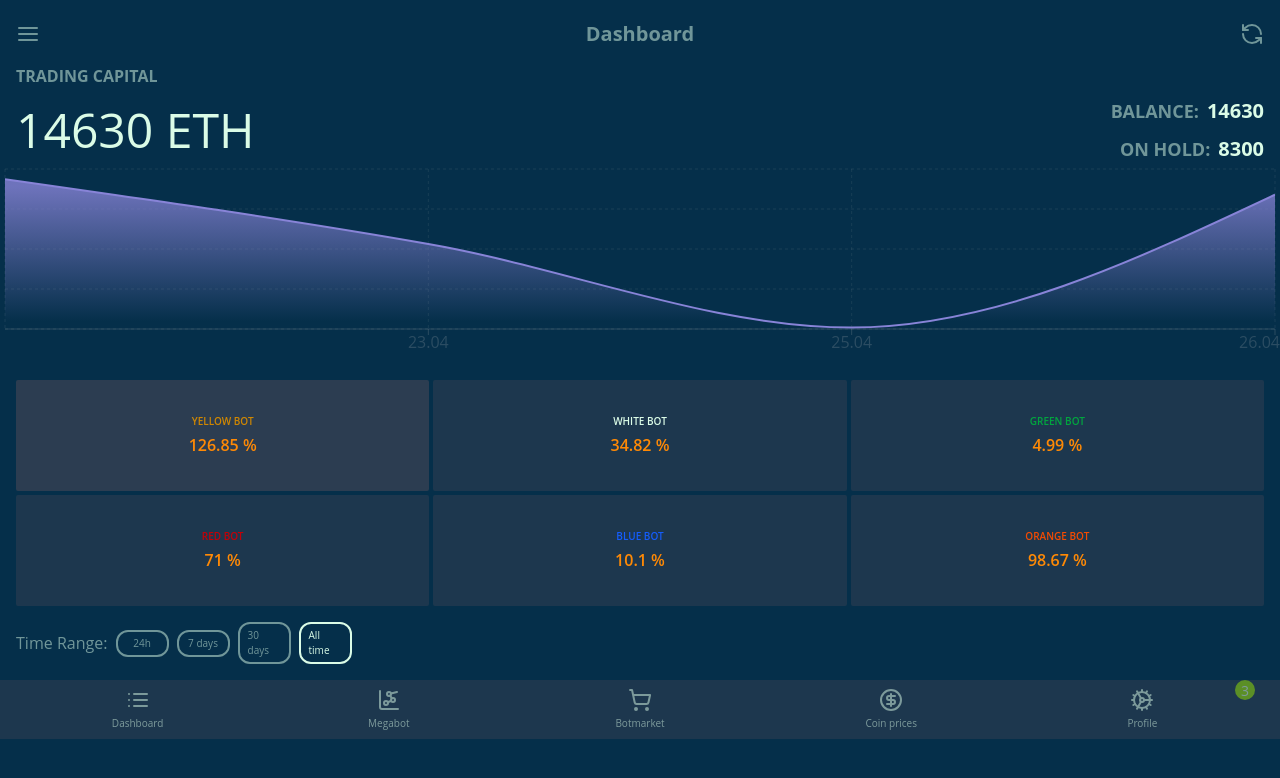
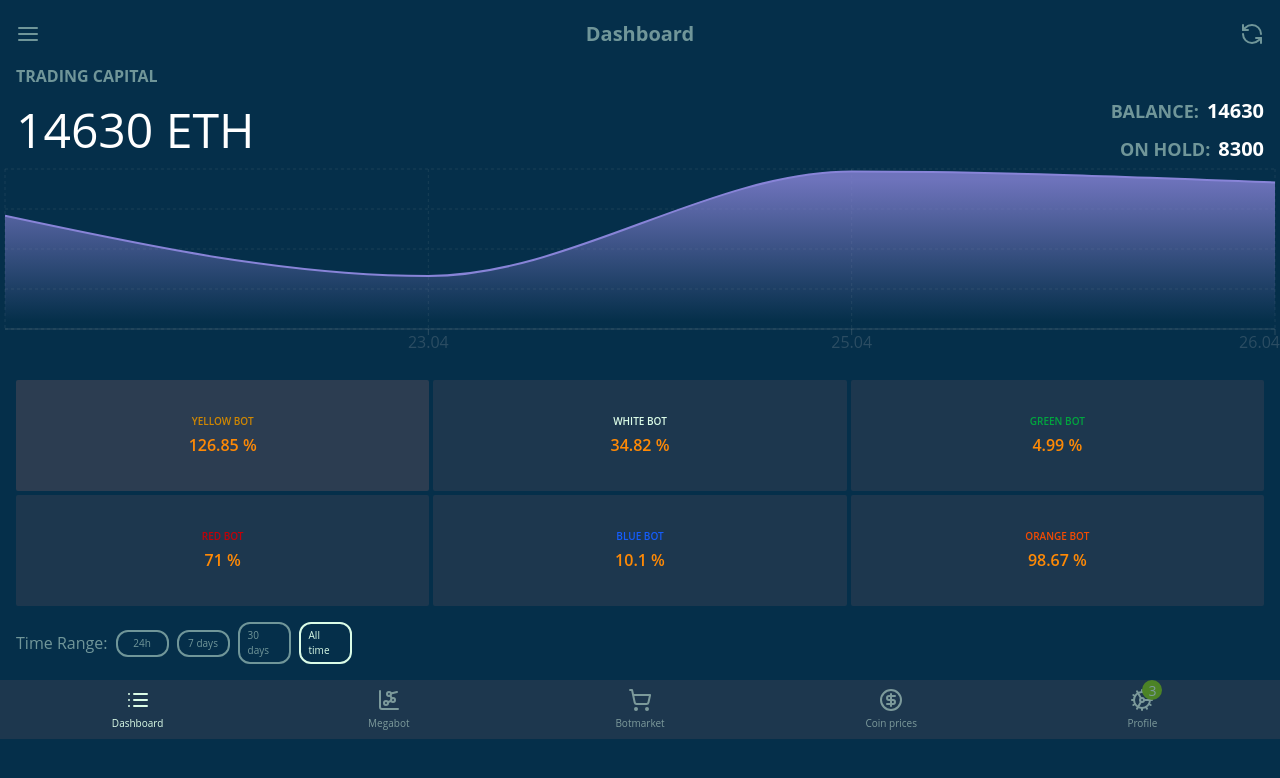
Before and after one commit to PiachkoAliaksey/app-dashboard-react-hq, a React (Vite) app: page / in a window 1280 px wide. Shown: the top 778 px of the page. Built offline with nearby package versions, Linux system fonts and the light colour scheme.

Commit message:
refactor files

```diff
--- a/src/App.tsx
+++ b/src/App.tsx
@@ -3,9 +3,9 @@ import './App.css';
 import NavBar from './components/NavBar';
 import BlockBTC from './components/BlockBTC';
 import ChartsArea from './components/ChartsArea';
-import BarBots from './components/BarBots';
+import BarBots from './components/BarBots/BarBots';
 import SwitchBar from './components/SwitchBar';
-import BarFooter from './components/BarFooter';
+import BarFooter from './components/BarFooter/BarFooter';
 import { useLocalStorage } from './hooks/useLocalStorage';
 
 
--- a/src/components/BarBots.tsx
+++ b/src/components/BarBots/BarBots.tsx
@@ -1,5 +1,5 @@
-import dataBots from '../data/data.min.json';
-import { TBarBots } from '../types';
+import dataBots from '../../data/data.min.json';
+import { TBarBots } from '../../types';
 
 import CardBot from './CardBot';
 
--- a/src/components/CardBot.tsx
+++ b/src/components/BarBots/CardBot.tsx
@@ -1,6 +1,6 @@
-import { isRedColor } from '../utils/isRedColor';
-import { TItem } from '../types';
-import { mapNameBots,mapNameBotsColor } from '../data';
+import { isRedColor } from '../../utils/isRedColor';
+import { TItem } from '../../types';
+import { mapNameBots,mapNameBotsColor } from '../../data';
 
 
 const CardBot = ({ item, currentInterval, handlerClickBot,currentBot }: TItem) => {
--- a/src/components/BarFooter.tsx
+++ /dev/null
@@ -1,17 +0,0 @@
-import { dataBarFooter } from "../data";
-
-const BarFooter = () => {
-    return (
-        <div className='w-full mt-4 h-fit bg-gray-700/50 px-4 py-2 grid grid-cols-5 gap-2'>
-            {dataBarFooter.map((item) => (
-                <div key={item.title} className='relative flex flex-col gap-1 items-center opacity-50'>
-                    {item.icon}
-                    <span className='text-[10px]'>{item.title}</span>
-                    {item.title==='Profile'&&<span className="absolute  top-[-8px] right-[9px] w-5  h-5 bg-lime-400 rounded-full flex items-center justify-center text-[14px]">3</span>}
-                </div>
-            ))}
-        </div>
-    )
-}
-
-export default BarFooter;
--- /dev/null
+++ b/src/components/BarFooter/BarFooter.tsx
@@ -0,0 +1,17 @@
+import { useState } from "react";
+import { dataBarFooter } from "../../data";
+import CardFooter from "./CardFooter";
+
+const BarFooter = () => {
+const [currentCard,setCurrentCard] = useState('Dashboard')
+
+    return (
+        <div className='w-full mt-4 h-fit bg-gray-700/50 px-4 py-2 grid grid-cols-5 gap-2'>
+            {dataBarFooter.map((item) => (
+                <CardFooter key={item.title} currentCard={currentCard} title={item.title} icon={item.icon} />
+            ))}
+        </div>
+    )
+}
+
+export default BarFooter;
--- /dev/null
+++ b/src/components/BarFooter/CardFooter.tsx
@@ -0,0 +1,15 @@
+import { ReactNode } from 'react'
+
+const CardFooter = ({title,icon,currentCard}:{title:string,icon:ReactNode,currentCard:string}) => {
+    return (
+        <div className={`relative flex flex-col gap-1 items-center opacity-50 ${currentCard===title&&'opacity-100'}`}>
+            <div className="relative flex items-center">
+                {icon}
+                {title === 'Profile' && <span className="absolute  top-[-8px] right-[-8px] w-5  h-5 bg-lime-500 rounded-full flex items-center justify-center text-[14px]">3</span>}
+            </div>
+            <span className='text-[10px]'>{title}</span>
+        </div>
+    )
+}
+
+export default CardFooter
--- a/src/components/BlockBTC.tsx
+++ b/src/components/BlockBTC.tsx
@@ -5,15 +5,15 @@ const BlockBTC = () => {
         <div className='w-full mt-4 h-fit px-4 flex gap-2 flex-col '>
             <h2 className='font-bold uppercase text-md opacity-50'>Trading capital</h2>
             <div className='w-full flex gap-2 justify-between'>
-                <span className='text-3xl block flex items-center w-1/2 md:text-5xl uppercase'>{data.balance} {data.trading_capital_currency}</span>
+                <span className='text-3xl flex text-white items-center w-1/2 md:text-5xl uppercase'>{data.balance} {data.trading_capital_currency}</span>
                 <div className='w-1/2 flex flex-col gap-0.5 md:gap-2'>
                     <div className='flex gap-2 items-center justify-end'>
                         <span className='font-bold text-[12px] uppercase opacity-50 md:text-[18px]'>Balance:</span>
-                        <p className='text-[14px] font-bold md:text-[20px]'>{data.balance}</p>
+                        <p className='text-[14px] font-bold text-white md:text-[20px]'>{data.balance}</p>
                     </div>
                     <div className='flex gap-2 items-center justify-end'>
                         <span className='font-bold text-[12px] uppercase opacity-50 md:text-[18px]'>On hold:</span>
-                        <p className='text-[14px] font-bold md:text-[20px]'>{data.on_hold}</p>
+                        <p className='text-[14px] font-bold text-white md:text-[20px]'>{data.on_hold}</p>
                     </div>
                 </div>
             </div>
--- a/src/data/index.tsx
+++ b/src/data/index.tsx
@@ -1,41 +1,42 @@
 import { List, ChartNetwork, ShoppingCart, CircleDollarSign, Cog } from 'lucide-react';
+import { generateSale } from '../utils/generateSales';
 
 export const dataCharts: Record<string, {}[]> = {
     yellow_bot: [
-        { name: '22.04', sales: Math.floor(Math.random() * 10000) },
-        { name: '23.04', sales: Math.floor(Math.random() * 10000) },
-        { name: '25.04', sales: Math.floor(Math.random() * 10000) },
-        { name: '26.04', sales: Math.floor(Math.random() * 10000) },
+        { name: '22.04', sales: generateSale() },
+        { name: '23.04', sales: generateSale() },
+        { name: '25.04', sales: generateSale() },
+        { name: '26.04', sales: generateSale() },
     ],
     white_bot: [
-        { name: '22.04', sales: Math.floor(Math.random() * 10000) },
-        { name: '23.04', sales: Math.floor(Math.random() * 10000) },
-        { name: '25.04', sales: Math.floor(Math.random() * 10000) },
-        { name: '26.04', sales: Math.floor(Math.random() * 10000) },
+        { name: '22.04', sales: generateSale() },
+        { name: '23.04', sales: generateSale() },
+        { name: '25.04', sales: generateSale() },
+        { name: '26.04', sales: generateSale() },
     ],
     green_bot: [
-        { name: '22.04', sales: Math.floor(Math.random() * 10000) },
-        { name: '23.04', sales: Math.floor(Math.random() * 10000) },
-        { name: '25.04', sales: Math.floor(Math.random() * 10000) },
-        { name: '26.04', sales: Math.floor(Math.random() * 10000) },
+        { name: '22.04', sales: generateSale() },
+        { name: '23.04', sales: generateSale() },
+        { name: '25.04', sales: generateSale() },
+        { name: '26.04', sales: generateSale() },
     ],
     red_bot: [
-        { name: '22.04', sales: Math.floor(Math.random() * 10000) },
-        { name: '23.04', sales: Math.floor(Math.random() * 10000) },
-        { name: '25.04', sales: Math.floor(Math.random() * 10000) },
-        { name: '26.04', sales: Math.floor(Math.random() * 10000) },
+        { name: '22.04', sales: generateSale() },
+        { name: '23.04', sales: generateSale() },
+        { name: '25.04', sales: generateSale() },
+        { name: '26.04', sales: generateSale() },
     ],
     blue_bot: [
-        { name: '22.04', sales: Math.floor(Math.random() * 10000) },
-        { name: '23.04', sales: Math.floor(Math.random() * 10000) },
-        { name: '25.04', sales: Math.floor(Math.random() * 10000) },
-        { name: '26.04', sales: Math.floor(Math.random() * 10000) },
+        { name: '22.04', sales: generateSale() },
+        { name: '23.04', sales: generateSale() },
+        { name: '25.04', sales: generateSale() },
+        { name: '26.04', sales: generateSale() },
     ],
     orange_bot: [
-        { name: '22.04', sales: Math.floor(Math.random() * 10000) },
-        { name: '23.04', sales: Math.floor(Math.random() * 10000) },
-        { name: '25.04', sales: Math.floor(Math.random() * 10000) },
-        { name: '26.04', sales: Math.floor(Math.random() * 10000) },
+        { name: '22.04', sales: generateSale() },
+        { name: '23.04', sales: generateSale() },
+        { name: '25.04', sales: generateSale() },
+        { name: '26.04', sales: generateSale() },
     ],
 }
 
--- /dev/null
+++ b/src/utils/generateSales.ts
@@ -0,0 +1,3 @@
+export function generateSale() {
+    return Math.floor(Math.random() * 10000)
+}
```
